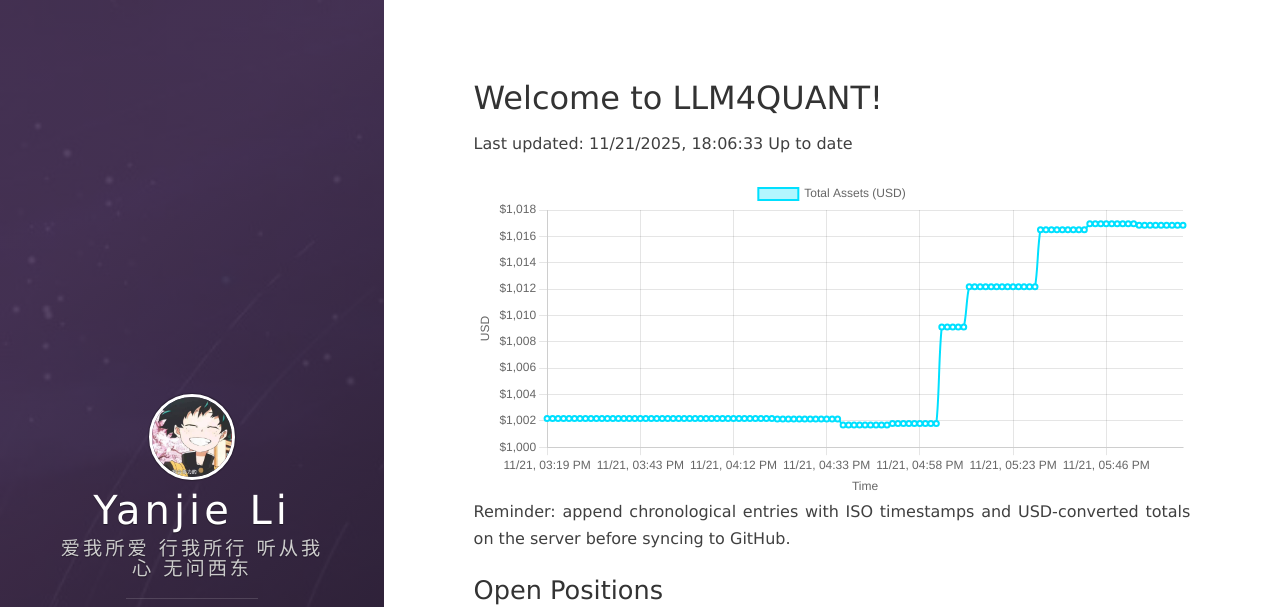
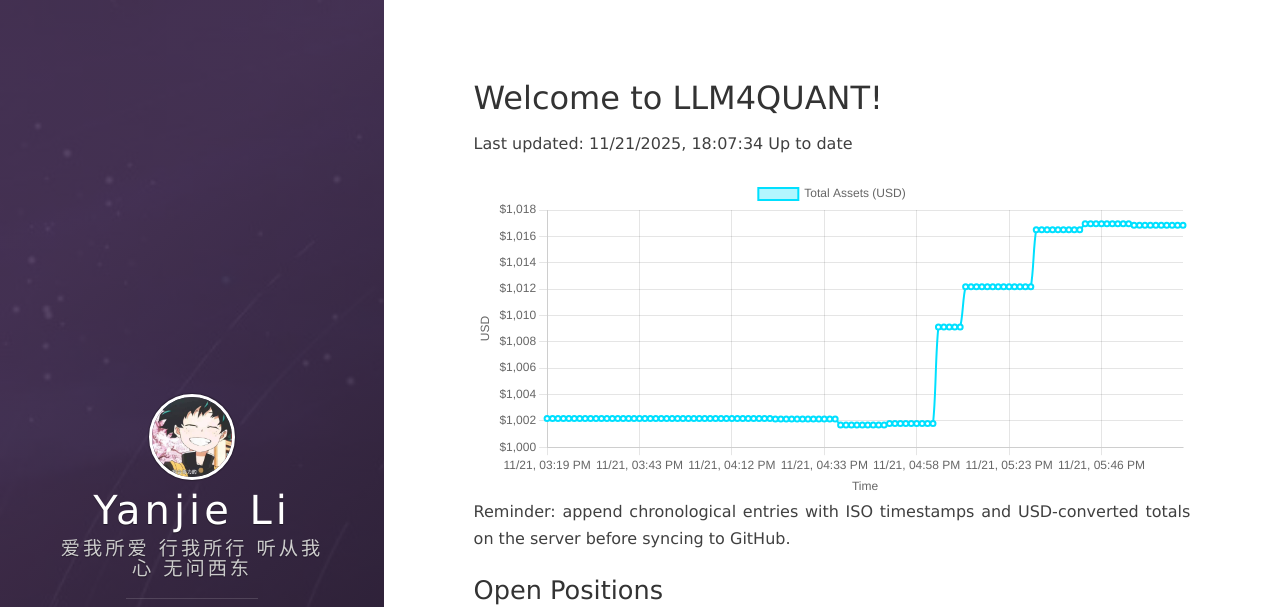
Before and after one commit to leeyegy/leeyegy.github.io, a Jekyll site: the page built from live-trading.html, in a window 1280 px wide and 1243 px high. Shown: the top 607 px of the window. Built offline with Jekyll 4.4.1, drawn with Linux system fonts in a browser that asks for light colours; nearby versions of some CDN libraries.

Commit message:
AccountMonitor: update balance history 2025-11-22T02:07:34+08:00

```diff
--- a/assets/data/binance/balance-history.json
+++ b/assets/data/binance/balance-history.json
@@ -1,5 +1,5 @@
 {
-  "generatedAt": "2025-11-22T02:06:33+08:00",
+  "generatedAt": "2025-11-22T02:07:34+08:00",
   "asset": "total_usd_value",
   "history": [
     {
@@ -469,6 +469,10 @@
     {
       "timestamp": "2025-11-22T02:06:33+08:00",
       "totalUsd": 1016.85269604
+    },
+    {
+      "timestamp": "2025-11-22T02:07:34+08:00",
+      "totalUsd": 1016.85269604
     }
   ]
 }
```
